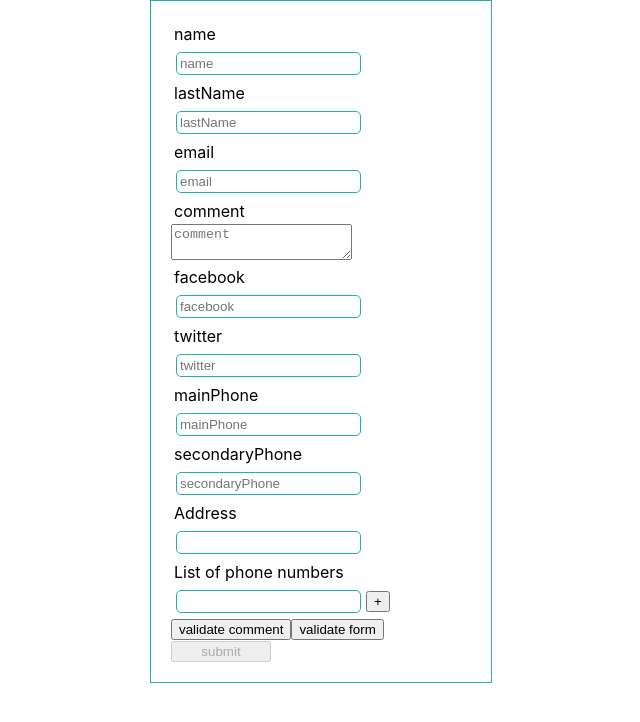
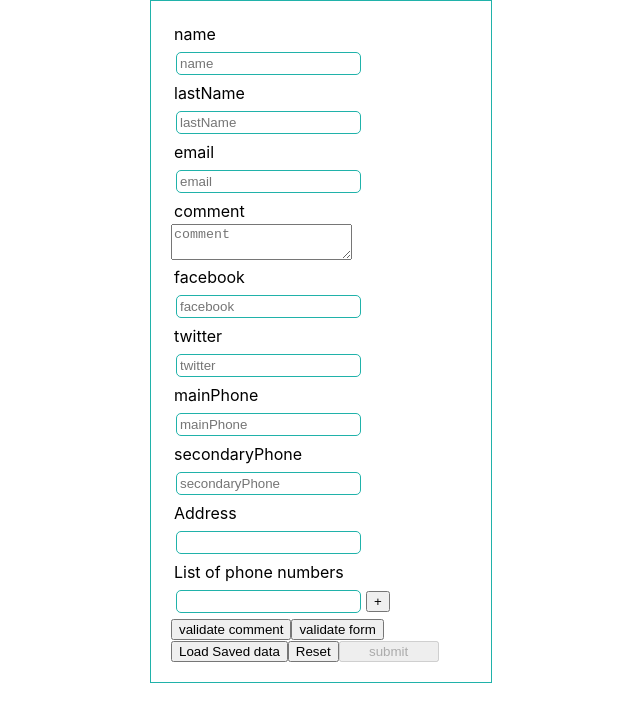
Before and after one commit to tarielTitirashvili/test_formik, a React (Create React App) app in the folder formic_app/: page / in a window 1280 px wide. Shown: the top 722 px of the page, without its empty margins (319-959 px from the left). Built offline with nearby package versions, Linux system fonts and the light colour scheme.

Commit message:
up to 31 lesson load saved data and reset form data

```diff
--- a/formic_app/src/components/youtubeForm.js
+++ b/formic_app/src/components/youtubeForm.js
@@ -16,14 +16,30 @@
   phoneNumbers: ['',''],
   phNumbers: ['']
 };
+
+const savedValues = {
+  name: "tariel",
+  lastName: "titirashvili",
+  email: "tariel@gmail.com",
+  comment: "i am not a robot",
+  address: "georgia.gori",
+  social: {
+    facebook: '',
+    twitter: ''
+  },
+  phoneNumbers: ['',''],
+  phNumbers: ['']
+};
+
 const onSubmit = (values, onSubmitProps) => {
   console.log(values);
   onSubmitProps.setSubmitting(false)
+  onSubmitProps.resetForm()
 }
 const validationSchema = Yup.object({
   name: Yup.string().required("Required"),
   lastName: Yup.string().required("Required").min(3) ,
-  email: Yup.string().email("pleace enter valid  email address").required("Required"),
+  email: Yup.string().email("please enter valid  email address").required("Required"),
 })
 
 const validateSchema = value =>{
@@ -35,12 +51,14 @@
 }
 
 export default function YoutubeForm() {
+  const [ formValues, setFormValues ] = React.useState(null)
   return (
     <div className="formContainer">
       <Formik
-        initialValues={initialValues}
+        initialValues={formValues || initialValues}
         validationSchema={validationSchema}
         onSubmit={onSubmit}
+        enableReinitialize
         // validateOnMount
         // validateOnChange={false}
         // validateOnBlur={false}
@@ -175,6 +193,12 @@
                 >
                   validate form
                 </button>
+                <button onClick={()=>setFormValues(savedValues)} type="button">
+                  Load Saved data
+                </button>
+                <button type="reset">
+                  Reset
+                </button>
                 <button disabled={!(dirty && isValid) || isSubmitting} type="submit" style={{width: "100px"}}>submit</button>
               </Form>
             )
```
